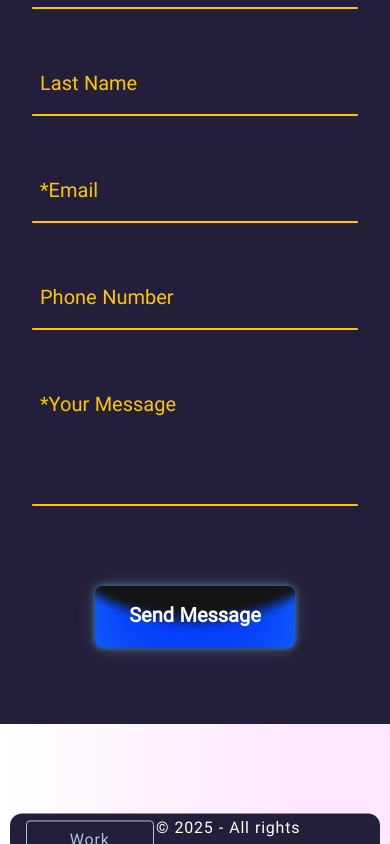
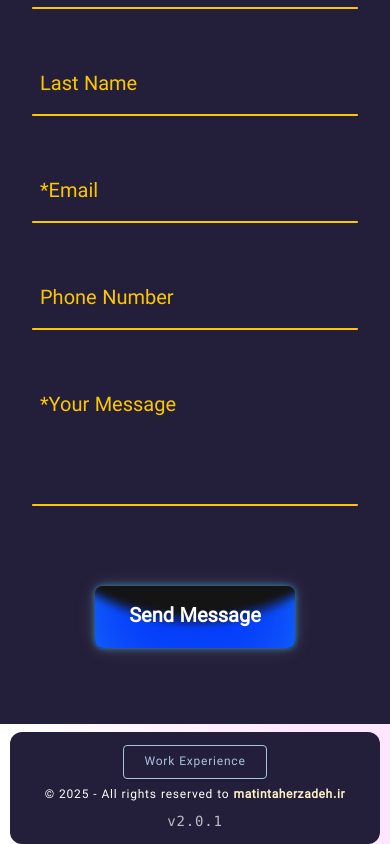
Before and after one commit to MatinT-SA/My-Personal-Website, a Next.js app: page /en in a window 390 px wide. Shown: the part 6674-7518 px from the top of the page. Built offline with nearby package versions, Linux system fonts and the light colour scheme.

Commit message:
responsiveness - footer section

```diff
--- a/app/[locale]/sections/Footer.js
+++ b/app/[locale]/sections/Footer.js
@@ -6,7 +6,10 @@ import Button from "@/app/components/ui/Button";
 import Loader from "@/app/components/ui/Loader";
 import { SITE_VERSION } from "@/app/config";
 import { useTranslations } from "next-intl";
-import styles from "@/app/components/footer/footer.module.css";
+
+const customStyles = {
+  "--color-purple-primary": "var(--color-purple-primary)",
+};
 
 export default function Footer() {
   const t = useTranslations("footer");
@@ -38,7 +41,7 @@ export default function Footer() {
     const start = Date.now();
 
     if (href !== pathname) {
-      await router.push(href);
+      router.push(href);
     }
 
     const elapsed = Date.now() - start;
@@ -50,16 +53,27 @@ export default function Footer() {
   };
 
   return (
-    <div className={`${styles.footerOuter}`}>
+    <div className="relative overflow-hidden h-30">
       {loading && (
         <div className="fixed inset-0 z-9999 flex items-center justify-center bg-purple-primary/95 backdrop-blur-sm transition-opacity duration-200">
           <Loader />
         </div>
       )}
 
-      <div className={styles.footerShake}>
-        <footer className={styles.footerInner}>
-          <div className="text-md px-2 grid grid-cols-[1fr_2fr_1fr] text-center w-full items-center justify-center">
+      <div className="w-full h-full group">
+        <div className="footer-shake-xl">
+          <footer
+            style={{ backgroundColor: customStyles["--color-purple-primary"] }}
+            className={`
+              relative text-white mx-auto w-[95%] max-w-7xl h-28 md:h-20 rounded-xl flex items-center tracking-wider text-center p-x-2 z-10
+              transform translate-y-2
+              md:translate-y-6
+              xl:translate-y-24
+              transition-transform duration-400 ease-in-out
+              xl:group-hover:translate-y-4
+            `}
+          >
+            <div className="text-xs sm:text-sm md:text-base px-2 grid grid-cols-1 gap-1 xs:gap-2 md:grid-cols-[1fr_2.5fr_0.5fr] lg:grid-cols-[1fr_2fr_1fr] text-center w-full items-center justify-center">
               {/* Experience button */}
               <Link href="/experience">
                 <Button
@@ -97,5 +111,6 @@ export default function Footer() {
           </footer>
         </div>
       </div>
+    </div>
   );
 }
--- a/app/components/footer/footer.module.css
+++ /dev/null
@@ -1,58 +0,0 @@
-/* Footer Section Styles */
-
-@keyframes shakeFooter {
-  0% {
-    transform: translateY(0);
-  }
-  25% {
-    transform: translateY(-7px);
-  }
-  50% {
-    transform: translateY(5px);
-  }
-  75% {
-    transform: translateY(-1px);
-  }
-  100% {
-    transform: translateY(0);
-  }
-}
-
-.footerOuter {
-  position: relative;
-  height: 7.5rem;
-  overflow: hidden;
-}
-
-.footerShake {
-  width: 100%;
-  height: 100%;
-  animation: shakeFooter 2s ease-in-out infinite;
-}
-
-.footerInner {
-  position: relative;
-  background: var(--color-purple-primary);
-  color: white;
-  margin: 0 auto;
-  width: 95%;
-  max-width: 80rem;
-  height: 5rem;
-  border-radius: 0.75rem;
-  display: flex;
-  align-items: center;
-  letter-spacing: 0.05em;
-  transform: translateY(6rem);
-  transition: transform 0.4s ease-in-out;
-  text-align: center;
-  padding: 0 0.5rem;
-  z-index: 10;
-}
-
-.footerOuter:hover .footerInner {
-  transform: translateY(1rem);
-}
-
-.footerOuter:hover .footerShake {
-  animation: none;
-}
--- a/app/styles/global.css
+++ b/app/styles/global.css
@@ -505,6 +505,47 @@ svg path:focus {
 }
 
 /* ▣▢▣▢▣▢▣▢▣▢▣▢▣▢▣▢▣▢▣▢▣▢▣▢▣▢▣▢▣▢ */
+/* ⬡⬡⬡⬡⬡⬡⬡⬡⬡⬡⬡⬡⬡≫ Footer ≪⬡⬡⬡⬡⬡⬡⬡⬡⬡⬡⬡⬡ */
+/* ▣▢▣▢▣▢▣▢▣▢▣▢▣▢▣▢▣▢▣▢▣▢▣▢▣▢▣▢▣▢ */
+
+@keyframes shakeFooter {
+  0% {
+    transform: translateY(0);
+  }
+  25% {
+    transform: translateY(-7px);
+  }
+  50% {
+    transform: translateY(5px);
+  }
+  75% {
+    transform: translateY(-1px);
+  }
+  100% {
+    transform: translateY(0);
+  }
+}
+
+/* Base class to apply the animation (replaces .footerShake) */
+@media (min-width: 1280px) {
+  .footer-shake-xl {
+    width: 100%;
+    height: 100%;
+    animation: shakeFooter 2s ease-in-out infinite;
+  }
+
+  /* Cancels the animation on hover, but only on XL screens */
+  .group:hover .footer-shake-xl {
+    animation: none;
+  }
+}
+
+/* Stops the animation when the parent element has the 'group' class and is hovered (replaces .footerOuter:hover .footerShake) */
+/* .group:hover .animate-shake-footer {
+  animation: none;
+} */
+
+/* ▣▢▣▢▣▢▣▢▣▢▣▢▣▢▣▢▣▢▣▢▣▢▣▢▣▢▣▢▣▢ */
 /* ⬡⬡⬡⬡⬡⬡⬡⬡⬡⬡⬡⬡≫ Not Found ≪⬡⬡⬡⬡⬡⬡⬡⬡⬡⬡⬡ */
 /* ▣▢▣▢▣▢▣▢▣▢▣▢▣▢▣▢▣▢▣▢▣▢▣▢▣▢▣▢▣▢ */
 
```
Lines whose indentation alone changed are shown as unchanged.
